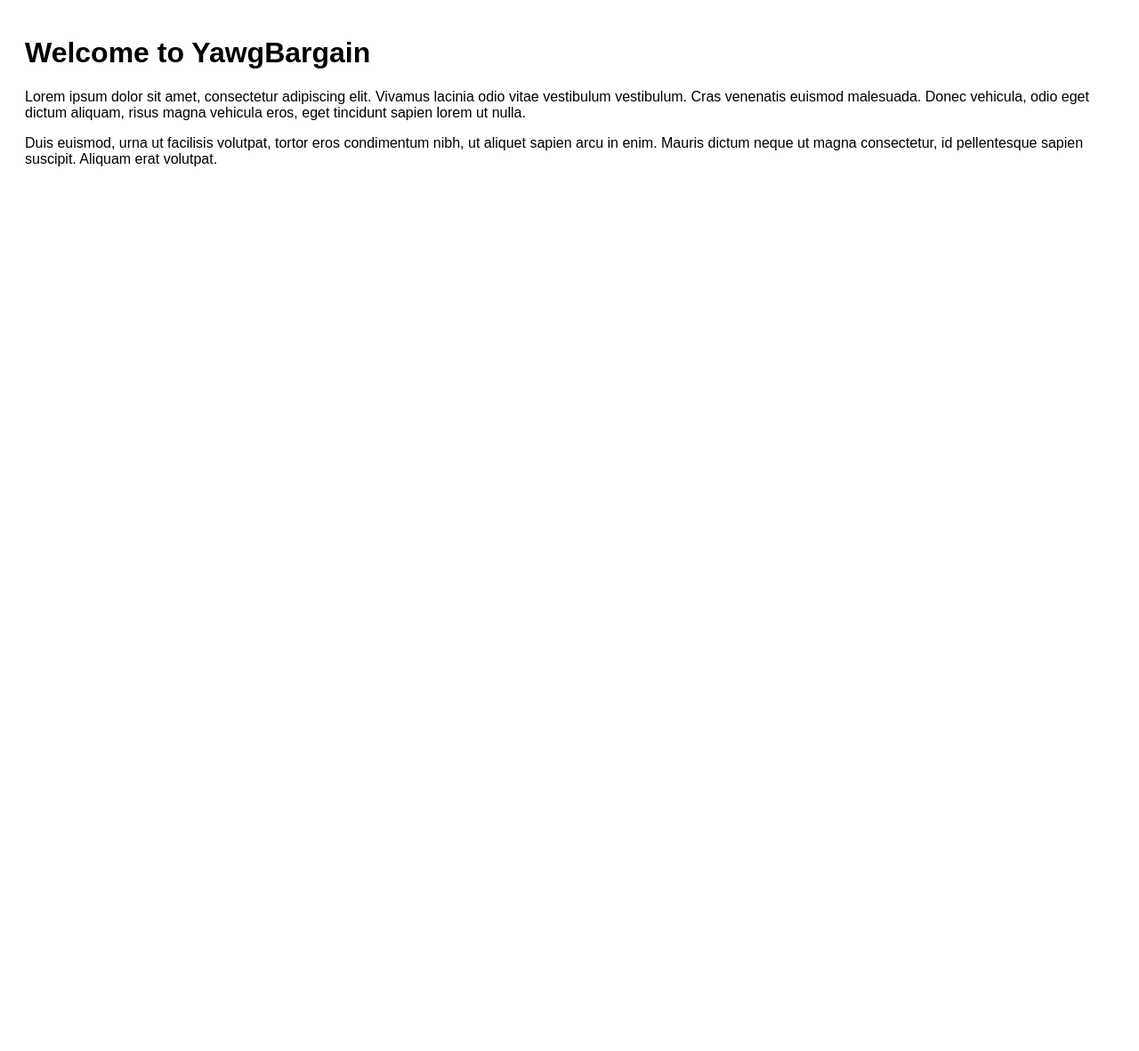
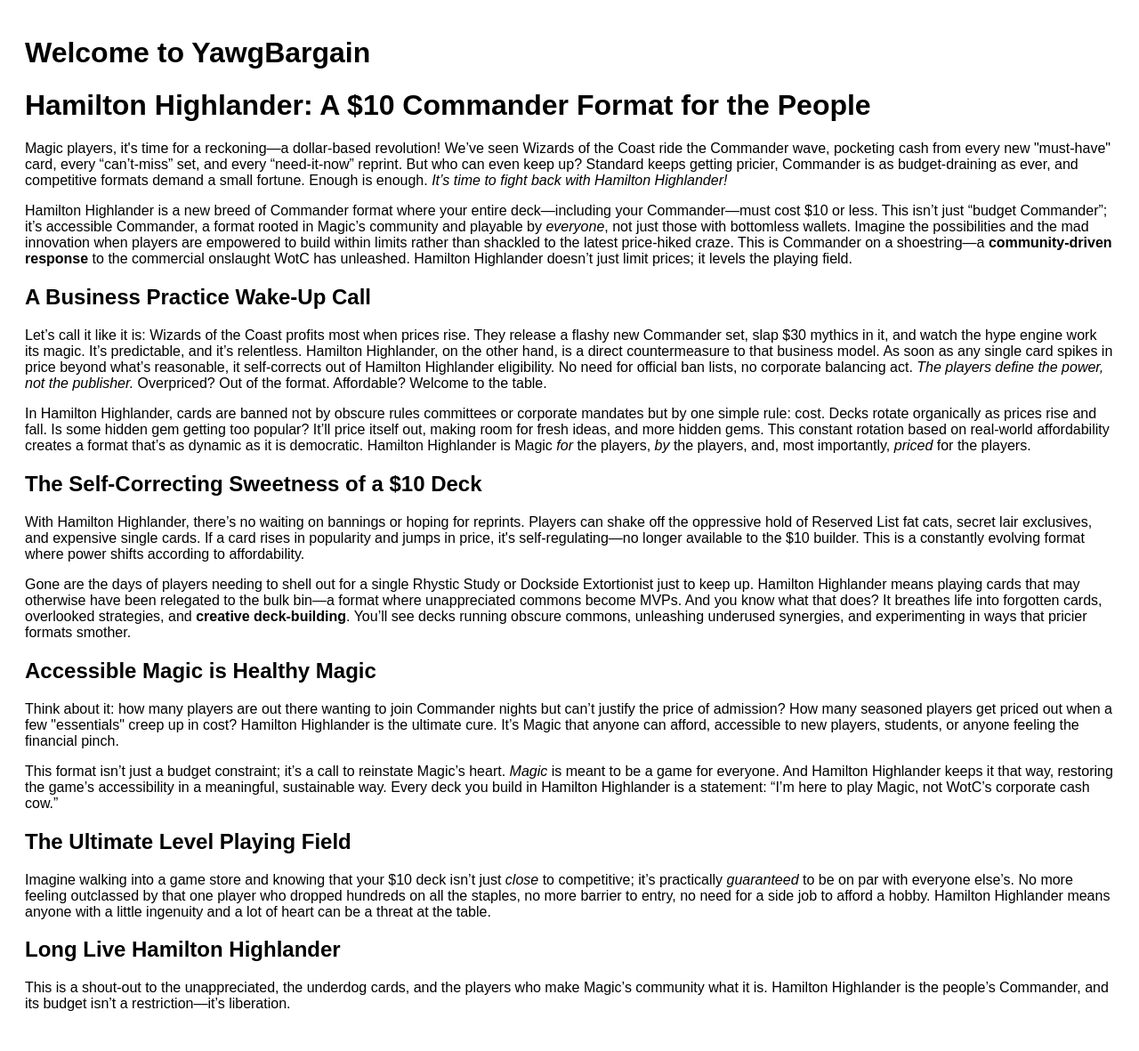
Before and after one commit to CarsonJoshua/yawgbargain, a Flask app: page / in a window 1280 px wide. Shown: the part 61-1242 px from the top of the page at 89% size. Before the commit the page ends 248 px from the top, so only its background shows below. Run offline with Flask 3, Linux system fonts and the light colour scheme.

Commit message:
added diatribe

```diff
--- a/templates/index.html
+++ b/templates/index.html
@@ -5,14 +5,81 @@
 {% block content %}
 <div style="padding: 20px;">
     <h1>Welcome to YawgBargain</h1>
+    <h1>Hamilton Highlander: A $10 Commander Format for the People</h1>
     <p>
-            Lorem ipsum dolor sit amet, consectetur adipiscing elit. Vivamus lacinia odio vitae vestibulum vestibulum.
-            Cras venenatis euismod malesuada. Donec vehicula, odio eget dictum aliquam, risus magna vehicula eros,
-            eget tincidunt sapien lorem ut nulla.
+        Magic players, it's time for a reckoning—a dollar-based revolution! We’ve seen Wizards of the Coast ride the
+        Commander wave, pocketing cash from every new "must-have" card, every “can’t-miss” set, and every “need-it-now”
+        reprint. But who can even keep up? Standard keeps getting pricier, Commander is as budget-draining as ever, and
+        competitive formats demand a small fortune. Enough is enough. <em>It’s time to fight back with Hamilton
+            Highlander!</em>
     </p>
     <p>
-            Duis euismod, urna ut facilisis volutpat, tortor eros condimentum nibh, ut aliquet sapien arcu in enim.
-            Mauris dictum neque ut magna consectetur, id pellentesque sapien suscipit. Aliquam erat volutpat.
+        Hamilton Highlander is a new breed of Commander format where your entire deck—including your Commander—must cost
+        $10 or less. This isn’t just “budget Commander”; it’s accessible Commander, a format rooted in Magic’s community
+        and playable by <em>everyone</em>, not just those with bottomless wallets. Imagine the possibilities and the mad
+        innovation when players are empowered to build within limits rather than shackled to the latest price-hiked
+        craze. This is Commander on a shoestring—a <strong>community-driven response</strong> to the commercial
+        onslaught WotC has unleashed. Hamilton Highlander doesn’t just limit prices; it levels the playing field.
+    </p>
+
+    <h2>A Business Practice Wake-Up Call</h2>
+    <p>
+        Let’s call it like it is: Wizards of the Coast profits most when prices rise. They release a flashy new
+        Commander set, slap $30 mythics in it, and watch the hype engine work its magic. It’s predictable, and it’s
+        relentless. Hamilton Highlander, on the other hand, is a direct countermeasure to that business model. As soon
+        as any single card spikes in price beyond what’s reasonable, it self-corrects out of Hamilton Highlander
+        eligibility. No need for official ban lists, no corporate balancing act. <em>The players define the power, not
+            the publisher.</em> Overpriced? Out of the format. Affordable? Welcome to the table.
+    </p>
+    <p>
+        In Hamilton Highlander, cards are banned not by obscure rules committees or corporate mandates but by one simple
+        rule: cost. Decks rotate organically as prices rise and fall. Is some hidden gem getting too popular? It’ll
+        price itself out, making room for fresh ideas, and more hidden gems. This constant rotation based on real-world
+        affordability creates a format that’s as dynamic as it is democratic. Hamilton Highlander is Magic <em>for</em>
+        the players, <em>by</em> the players, and, most importantly, <em>priced</em> for the players.
+    </p>
+
+    <h2>The Self-Correcting Sweetness of a $10 Deck</h2>
+    <p>
+        With Hamilton Highlander, there’s no waiting on bannings or hoping for reprints. Players can shake off the
+        oppressive hold of Reserved List fat cats, secret lair exclusives, and expensive single cards. If a card rises
+        in popularity and jumps in price, it's self-regulating—no longer available to the $10 builder. This is a
+        constantly evolving format where power shifts according to affordability.
+    </p>
+    <p>
+        Gone are the days of players needing to shell out for a single Rhystic Study or Dockside Extortionist just to
+        keep up. Hamilton Highlander means playing cards that may otherwise have been relegated to the bulk bin—a format
+        where unappreciated commons become MVPs. And you know what that does? It breathes life into forgotten cards,
+        overlooked strategies, and <strong>creative deck-building</strong>. You’ll see decks running obscure commons,
+        unleashing underused synergies, and experimenting in ways that pricier formats smother.
+    </p>
+
+    <h2>Accessible Magic is Healthy Magic</h2>
+    <p>
+        Think about it: how many players are out there wanting to join Commander nights but can’t justify the price of
+        admission? How many seasoned players get priced out when a few "essentials" creep up in cost? Hamilton
+        Highlander is the ultimate cure. It’s Magic that anyone can afford, accessible to new players, students, or
+        anyone feeling the financial pinch.
+    </p>
+    <p>
+        This format isn’t just a budget constraint; it’s a call to reinstate Magic’s heart. <em>Magic</em> is meant to
+        be a game for everyone. And Hamilton Highlander keeps it that way, restoring the game’s accessibility in a
+        meaningful, sustainable way. Every deck you build in Hamilton Highlander is a statement: “I’m here to play
+        Magic, not WotC’s corporate cash cow.”
+    </p>
+
+    <h2>The Ultimate Level Playing Field</h2>
+    <p>
+        Imagine walking into a game store and knowing that your $10 deck isn’t just <em>close</em> to competitive; it’s
+        practically <em>guaranteed</em> to be on par with everyone else’s. No more feeling outclassed by that one player
+        who dropped hundreds on all the staples, no more barrier to entry, no need for a side job to afford a hobby.
+        Hamilton Highlander means anyone with a little ingenuity and a lot of heart can be a threat at the table.
+    </p>
+
+    <h2>Long Live Hamilton Highlander</h2>
+    <p>
+        This is a shout-out to the unappreciated, the underdog cards, and the players who make Magic’s community what it
+        is. Hamilton Highlander is the people’s Commander, and its budget isn’t a restriction—it’s liberation.
     </p>
 </div>
 {% endblock %}
```
Lines whose indentation alone changed are shown as unchanged.
